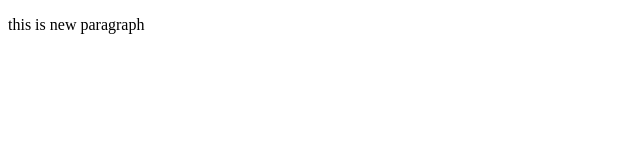
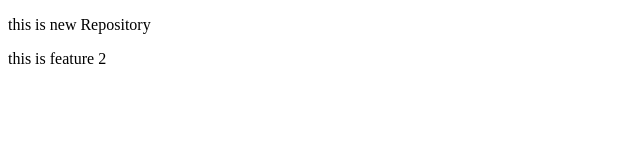
Before and after one commit to Darshan42455/LocalRepo, a plain HTML site: page index.html in a window 1280 px wide. Shown: the whole page, without its empty margins (0-640 px from the left). Drawn offline with Linux system fonts and the light colour scheme.

Commit message:
Add New Feature

```diff
--- a/index.html
+++ b/index.html
@@ -6,6 +6,8 @@
     <title>Document</title>
 </head>
 <body>
-    <p>this is new paragraph</p>
+    <p>this is new Repository </p>
+    <p>this is feature 2</p>
 </body>
+
 </html>
```
